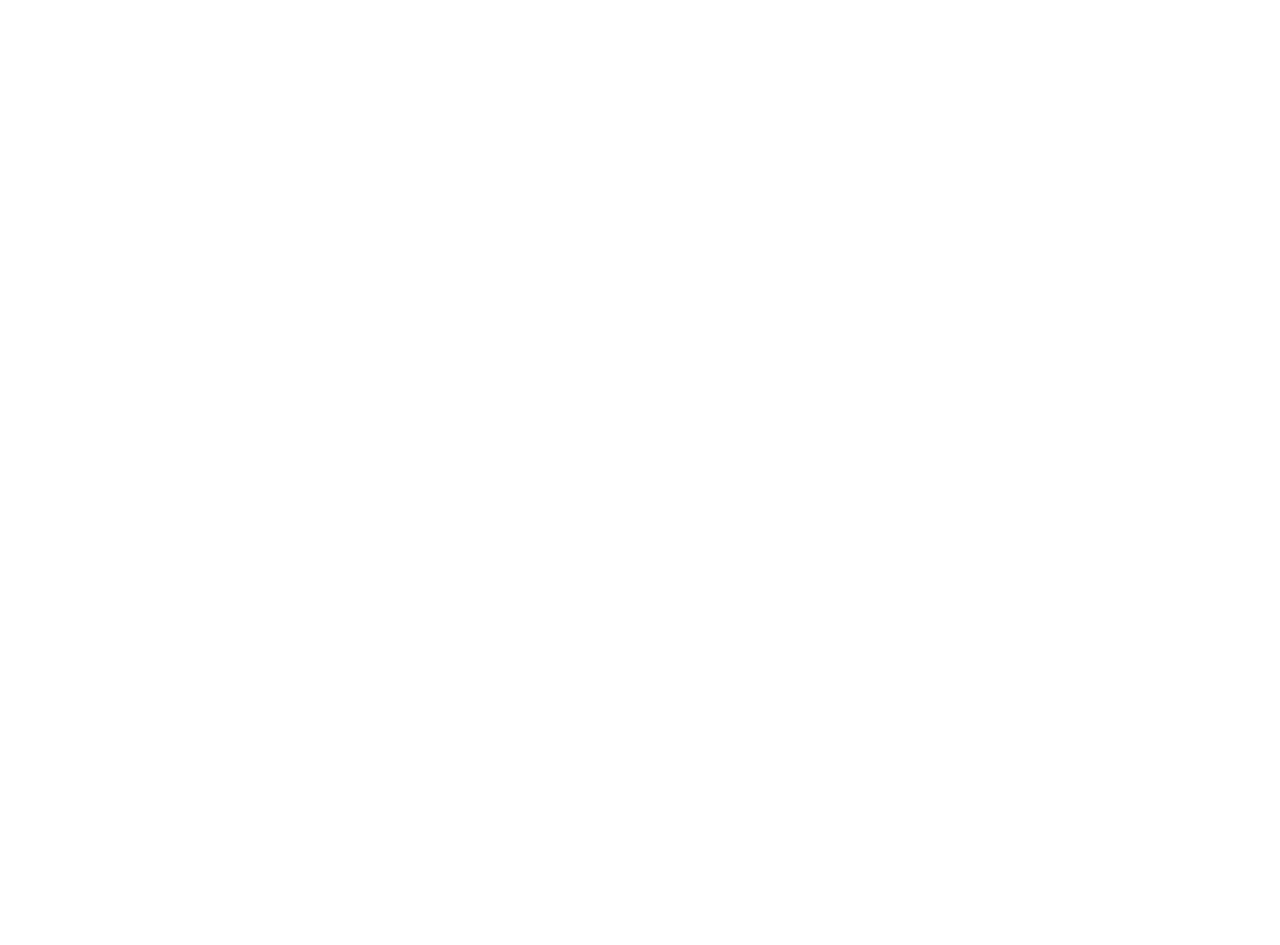
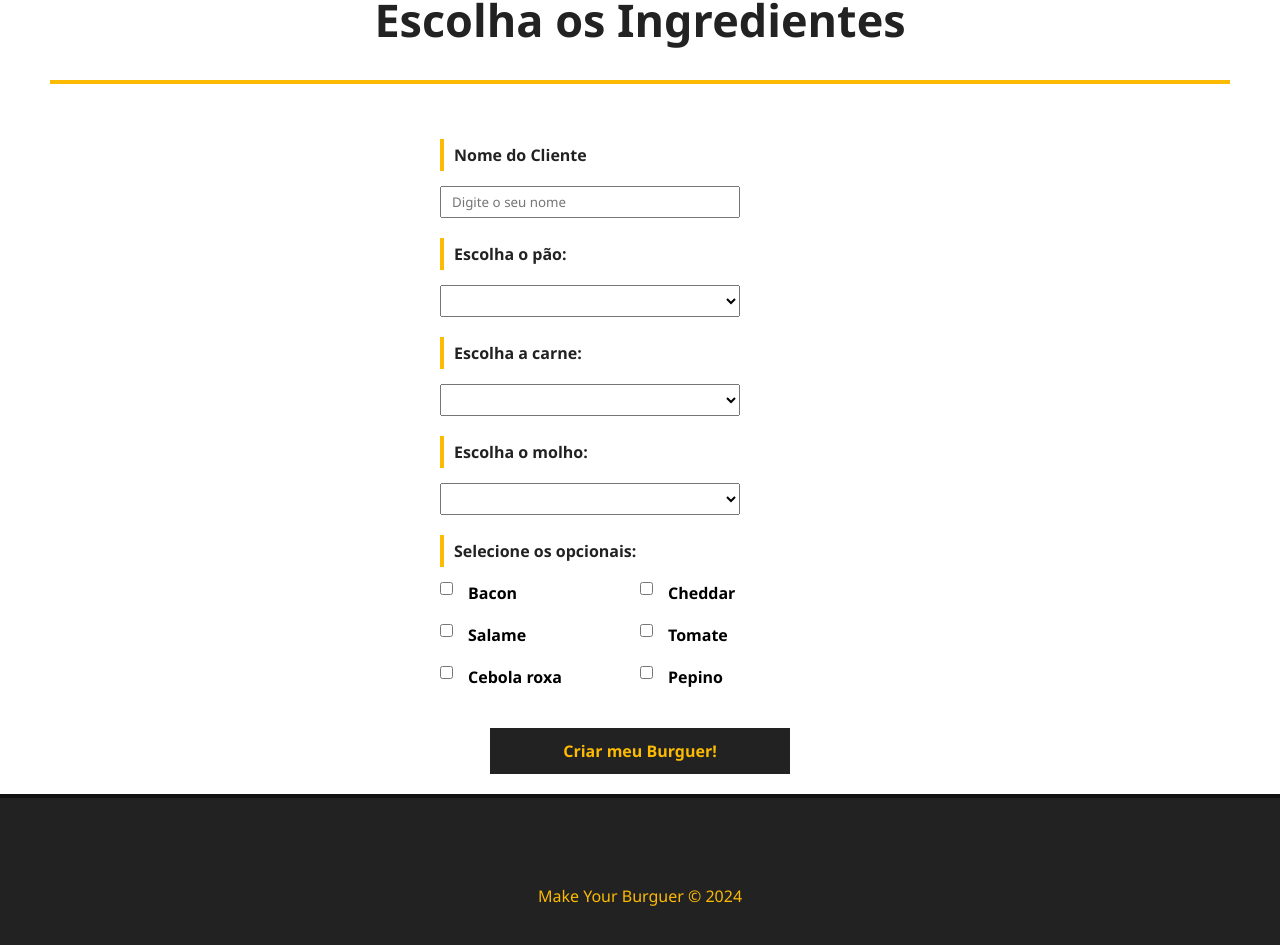
Before and after one commit to matheushenriquecsb/order-menu-vuejs, a Vue app: page / in a window 1280 px wide. Shown: the part 653-1598 px from the top of the page. Before the commit the page ends 800 px from the top, so only its background shows below. Built offline with nearby package versions, Linux system fonts and the light colour scheme; data requests are answered from the project's data file.

Commit message:
feat: create footer and burguer form component

```diff
--- /dev/null
+++ b/database/db.json
@@ -0,0 +1,101 @@
+{
+    "ingredientes": {
+      "paes": [
+        {
+          "id": 1,
+          "tipo": "Italiano Branco"
+        },
+        {
+          "id": 2,
+          "tipo": "3 Queijos"
+        },
+        {
+          "id": 3,
+          "tipo": "Parmesão e Orégano"
+        },
+        {
+          "id": 4,
+          "tipo": "Integral"
+        }
+      ],
+      "carnes": [
+        {
+          "id": 1,
+          "tipo": "Maminha"
+        },
+        {
+          "id": 2,
+          "tipo": "Alcatra"
+        },
+        {
+          "id": 3,
+          "tipo": "Picanha"
+        },
+        {
+          "id": 4,
+          "tipo": "Veggie burger"
+        }
+      ],
+      "molhos": [
+        {
+          "id": 1,
+          "tipo": "Picante"
+        },
+        {
+          "id": 2,
+          "tipo": "Chipotle"
+        },
+        {
+          "id": 3,
+          "tipo": "Barbecue"
+        },
+        {
+          "id": 4,
+          "tipo": "Mostarda e Mel"
+        }
+      ],
+      "opcionais": [
+        {
+          "id": 1,
+          "tipo": "Bacon"
+        },
+        {
+          "id": 2,
+          "tipo": "Cheddar"
+        },
+        {
+          "id": 3,
+          "tipo": "Salame"
+        },
+        {
+          "id": 4,
+          "tipo": "Tomate"
+        },
+        {
+          "id": 4,
+          "tipo": "Cebola roxa"
+        },
+        {
+          "id": 4,
+          "tipo": "Pepino"
+        }
+      ]
+    },
+    "status": [
+      {
+        "id": "1",
+        "tipo": "Solicitado"
+      },
+      {
+        "id": "2",
+        "tipo": "Em produção"
+      },
+      {
+        "id": "3",
+        "tipo": "Finalizado"
+      }
+    ],
+    "burgers": [
+
+    ]
+  }
--- a/package.json
+++ b/package.json
@@ -8,7 +8,8 @@
     "build": "vite build",
     "preview": "vite preview",
     "lint": "eslint . --ext .vue,.js,.jsx,.cjs,.mjs --fix --ignore-path .gitignore",
-    "format": "prettier --write src/"
+    "format": "prettier --write src/",
+    "backend": "json-server --watch database/db.json"
   },
   "dependencies": {
     "vue": "^3.4.15",
--- a/src/App.vue
+++ b/src/App.vue
@@ -1,10 +1,12 @@
 <script>
 import { RouterView } from 'vue-router'
 import Navbar from './components/Navbar.vue'
+import Footer from './components/Footer.vue'
 
 export default {
   components: {
-    Navbar
+    Navbar,
+    Footer
   },
 
   data() {
@@ -22,6 +24,7 @@
     <div>
       <RouterView />
     </div>
+    <Footer />
   </div>
 </template>
 
@@ -35,7 +38,8 @@
 
 .main-container {
   margin: 50px;
-  min-height: 250px;
+  min-height: 150px;
+  margin-bottom: 0px;
 }
 
 h1 {
@@ -44,4 +48,12 @@
   margin-bottom: 30px;
   color: #222;
 }
+
+h2 {
+  text-align: center;
+  font-size: 45px;
+  color: #222;
+  border-bottom: 4px solid #fcba03;
+  padding-bottom: 30px;
+}
 </style>
--- /dev/null
+++ b/src/components/BurguerForm.vue
@@ -0,0 +1,192 @@
+<script>
+export default {
+  name: 'BurguerForm',
+
+  data() {
+    return {
+      paes: null,
+      carnes: null,
+      molhos: null,
+      opcionaisData: null,
+      nome: null,
+      molho: null,
+      pao: null,
+      carne: null,
+      opcionais: [],
+      status: 'Solicitado',
+      msg: null
+    }
+  },
+  methods: {
+    async getIngredientes() {
+      const req = await fetch('http://localhost:3000/ingredientes')
+      const data = await req.json()
+      this.paes = data.paes
+      this.carnes = data.carnes
+      this.molhos = data.molhos
+      this.opcionaisData = data.opcionais
+    },
+
+    async createBurguer(e) {
+      e.preventDefault()
+
+      const data = {
+        nome: this.nome,
+        carne: this.carne,
+        pao: this.pao,
+        molho: this.molho,
+        opcionais: Array.from(this.opcionais),
+        status: 'Solicitado'
+      }
+
+      const dataJson = JSON.stringify(data)
+      console.log(dataJson)
+
+      const req = await fetch('http://localhost:3000/burgers', {
+        method: 'POST',
+        body: dataJson
+      })
+
+      const res = await req.json()
+
+      this.msg = `Pedido nº${res.id} realizado com sucesso!`
+
+      setTimeout(
+        () => (
+          (this.msg = ''),
+          (this.nome = ''),
+          (this.carne = ''),
+          (this.pao = ''),
+          (this.molho = ''),
+          (this.opcionais = '')
+        ),
+        3000
+      )
+    }
+  },
+  mounted() {
+    this.getIngredientes()
+  },
+  components: {}
+}
+</script>
+
+<template>
+  <div>
+    <div>
+      <form id="burguer-form" @submit="createBurger">
+        <div class="input-container">
+          <label id="opcionais-title" for="name">Nome do Cliente</label>
+          <input type="text" id="nome" name="nome" v-model="nome" placeholder="Digite o seu nome" />
+        </div>
+        <div class="input-container">
+          <label for="pao">Escolha o pão:</label>
+          <select name="pao" id="pao" v-model="pao">
+            <option value="">Selecione o seu pão</option>
+            <option v-for="pao in paes" :key="pao.id" :value="pao.tipo">{{ pao.tipo }}</option>
+          </select>
+        </div>
+        <div class="input-container">
+          <label for="carnes">Escolha a carne:</label>
+          <select name="carnes" id="carnes" v-model="carne">
+            <option value="">Selecione o tipo de carne</option>
+            <option v-for="carne in carnes" :key="carne.id" :value="carne.tipo">
+              {{ carne.tipo }}
+            </option>
+          </select>
+        </div>
+        <div class="input-container">
+          <label for="molho">Escolha o molho:</label>
+          <select name="molho" id="molho" v-model="molho">
+            <option value="">Selecione o tipo de molhos</option>
+            <option v-for="molho in molhos" :key="molho.id" :value="molho.tipo">
+              {{ molho.tipo }}
+            </option>
+          </select>
+        </div>
+
+        <div id="opcionais-container" class="input-container">
+          <label id="opcionais-title" for="opcionais">Selecione os opcionais:</label>
+          <div class="checkbox-container" v-for="opcional in opcionaisData" :key="opcional.id">
+            <input type="checkbox" name="opcionais" v-model="opcionais" :value="opcional.tipo" />
+            <span>{{ opcional.tipo }}</span>
+          </div>
+        </div>
+        <div class="input-container">
+          <input class="submit-btn" type="submit" value="Criar meu Burguer!" />
+        </div>
+      </form>
+    </div>
+  </div>
+</template>
+
+<style scoped>
+#burguer-form {
+  margin-top: 15px;
+  max-width: 400px;
+  margin: 0 auto;
+}
+
+.input-container {
+  display: flex;
+  flex-direction: column;
+  margin-bottom: 20px;
+}
+
+label {
+  font-weight: bold;
+  margin-bottom: 15px;
+  color: #222;
+  padding: 5px 10px;
+  border-left: 4px solid #fcba03;
+}
+
+input,
+select {
+  padding: 5px 10px;
+  width: 300px;
+}
+
+#opcionais-container {
+  flex-direction: row;
+  flex-wrap: wrap;
+}
+
+#opcionais-title {
+  width: 100%;
+}
+
+.checkbox-container {
+  display: flex;
+  align-items: flex-start;
+  width: 50%;
+  margin-bottom: 20px;
+}
+
+.checkbox-container span,
+.checkbox-container input {
+  width: auto;
+}
+
+.checkbox-container span {
+  margin-left: 15px;
+  font-weight: bold;
+}
+
+.submit-btn {
+  background-color: #222;
+  color: #fcba03;
+  font-weight: bold;
+  border: 2px solid #222;
+  padding: 10px;
+  font-size: 16px;
+  margin: 0 auto;
+  cursor: pointer;
+  transition: 0.5s;
+}
+
+.submit-btn:hover {
+  background-color: transparent;
+  color: #222;
+}
+</style>
--- /dev/null
+++ b/src/components/Footer.vue
@@ -0,0 +1,25 @@
+<script>
+export default {
+  name: 'Footer'
+}
+</script>
+
+<template>
+  <div id="footer">
+    <p>Make Your Burguer &copy; 2024</p>
+  </div>
+</template>
+
+<style scoped>
+#footer {
+  height: 200px;
+  background-color: #222;
+  border-top: 4px solid #111;
+  color: #fcba03;
+  display: flex;
+  align-items: center;
+  justify-content: center;
+  bottom: 0;
+  width: 100%;
+}
+</style>
--- a/src/views/Index.vue
+++ b/src/views/Index.vue
@@ -1,10 +1,12 @@
 <script>
 import Banner from '../components/Banner.vue'
+import BurguerForm from '../components/BurguerForm.vue'
 
 export default {
   name: 'Home',
   components: {
-    Banner
+    Banner,
+    BurguerForm
   }
 }
 </script>
@@ -12,6 +14,10 @@
 <template>
   <div>
     <Banner />
+    <div class="main-container">
+      <h2 class="title">Escolha os Ingredientes</h2>
+    </div>
+    <BurguerForm />
   </div>
 </template>
 
```
Also changed, not shown: 1 other file (tests, documents, lock files or other folders).
